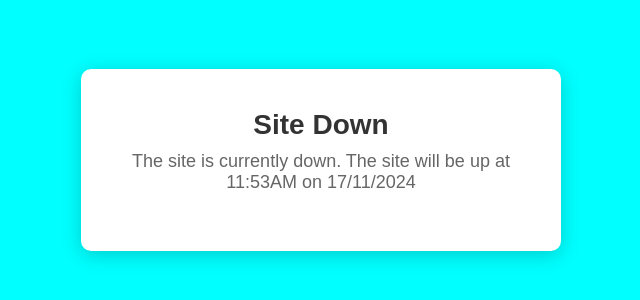
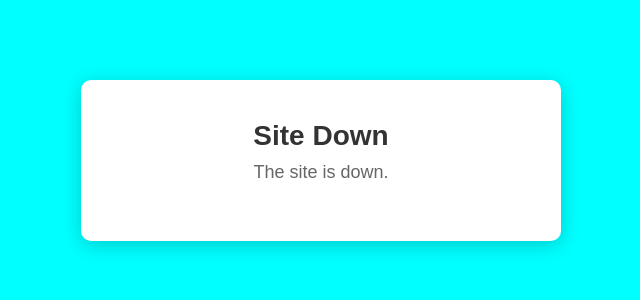
Before and after one commit to Coding-Aryan/display, a plain HTML site: page index.html in a window 1280 px wide. Shown: the part 240-540 px from the top of the page, without its empty margins (319-959 px from the left). Drawn offline with Linux system fonts and the light colour scheme.

Commit message:
Update index.html

```diff
--- a/index.html
+++ b/index.html
@@ -51,7 +51,7 @@
 <body>
     <div class="container">
         <h1>Site Down</h1>
-        <p>The site is currently down. The site will be up at 11:53AM on 17/11/2024</p>
+        <p>The site is down.</p>
     </div>
 </body>
 </html>
```
